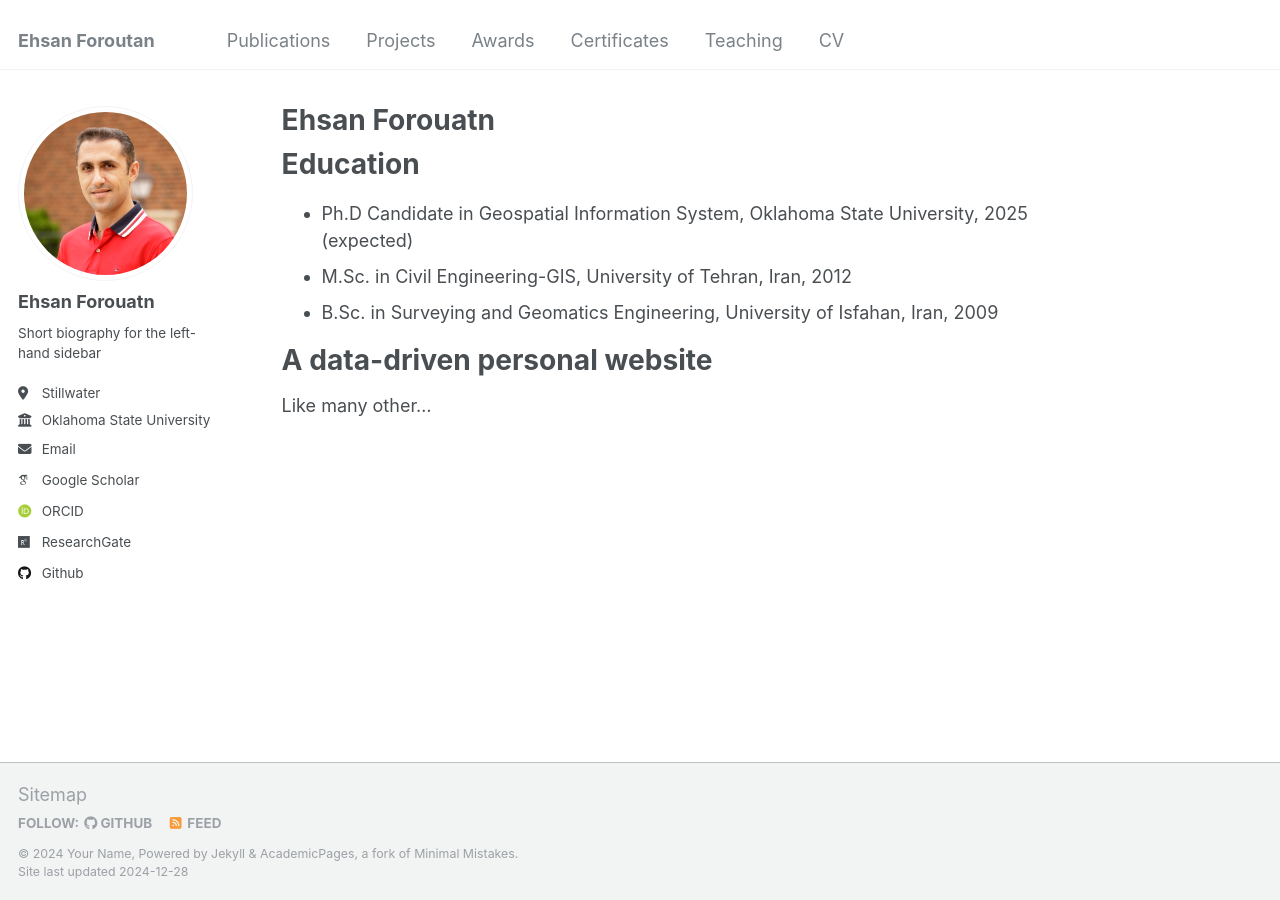
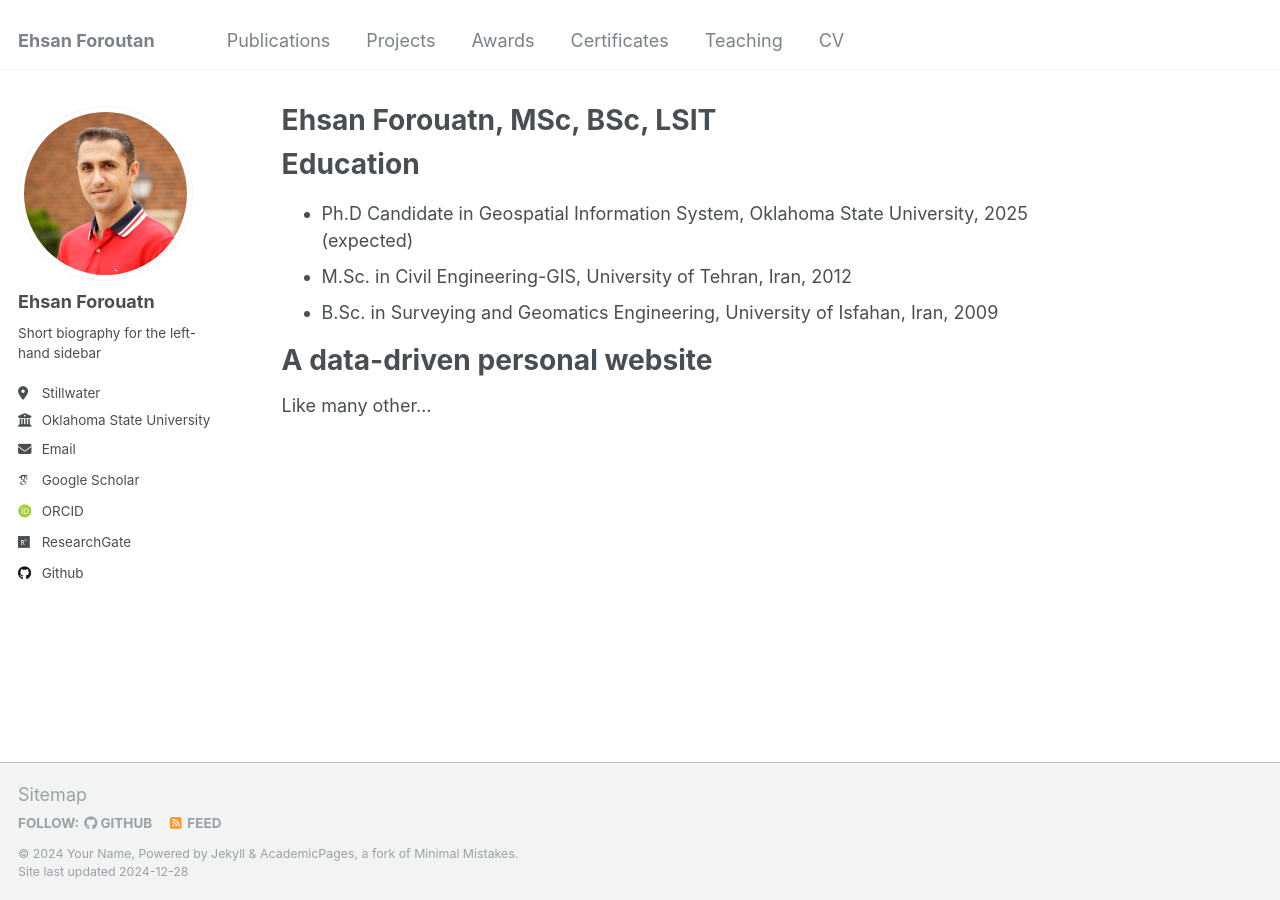
Before and after one commit to eforoutan/eforoutan.github.io, a Jekyll site: the page built from _pages/about.md, in a window 1280 px wide. Built offline with Jekyll 4.4.1, drawn with Linux system fonts in a browser that asks for light colours; some web fonts are replaced.

Commit message:
Update about.md

```diff
--- a/_pages/about.md
+++ b/_pages/about.md
@@ -1,6 +1,6 @@
 ---
 permalink: /
-title: "Ehsan Forouatn"
+title: "Ehsan Forouatn, MSc, BSc, LSIT"
 author_profile: true
 redirect_from:
   - /about/
```
